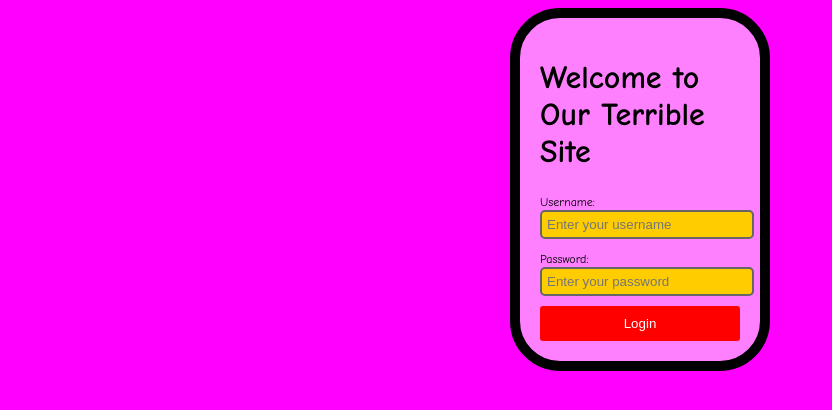
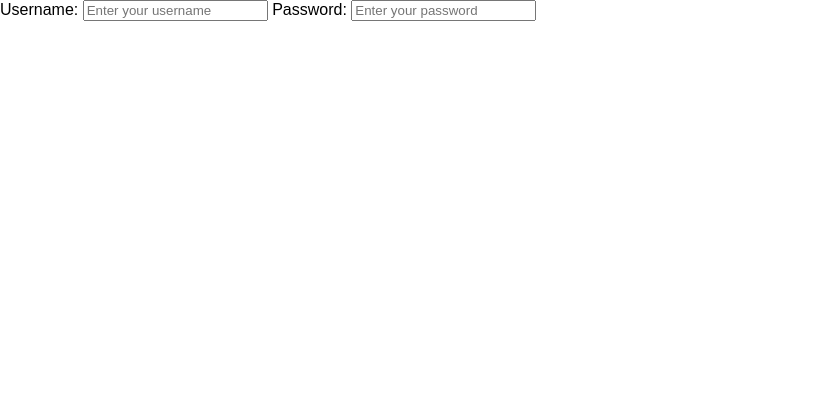
Before and after one commit to wu80205/bad-login-form, a plain HTML site: page index.html in a window 1280 px wide. Shown: the whole page, without its empty margins (0-832 px from the left). Drawn offline with Linux system fonts and the light colour scheme.

Commit message:
Update index.html

```diff
--- a/index.html
+++ b/index.html
@@ -3,59 +3,50 @@
 <head>
     <meta charset="UTF-8">
     <meta name="viewport" content="width=device-width, initial-scale=1.0">
-    <title>Worst Login Form</title>
+    <title>Login</title>
     <style>
         body {
-            background-color: #ff00ff; /* Because why not? */
-            font-family: Comic Sans MS, cursive;
+            margin: 0;
+            overflow: hidden;
+            font-family: Arial, sans-serif;
         }
-        .login-container {
-            width: 200px;
-            margin: 0 auto;
-            padding: 20px;
-            background-color: rgba(255, 255, 255, 0.5);
-            border: 10px solid #000;
-            border-radius: 50px;
-        }
-        .input-label {
-            color: #000;
-            font-size: 12px;
-        }
-        .input-field {
-            width: 100%;
-            padding: 5px;
-            margin-bottom: 10px;
-            border: 2px solid #666;
-            border-radius: 5px;
-            background-color: #ffcc00;
-        }
-        .login-button {
-            width: 100%;
-            padding: 10px;
-            background-color: #ff0000;
-            color: #fff;
-            border: none;
-            border-radius: 3px;
-            cursor: pointer;
-            transition: opacity 0.3s;
-            pointer-events: none;
-            cursor: not-allowed;
-        }
-        .login-button:hover {
-            opacity: 0; /* Set opacity to 0 on hover */
+        .letter {
+            position: absolute;
+            font-size: 20px;
+            color: #00f;
         }
     </style>
 </head>
 <body>
-    <div class="login-container">
-        <h1 style="color: #000;">Welcome to Our Terrible Site</h1>
-        <form action="https://wu80205.github.io/" method="post">
+    <script>
+        document.addEventListener("keydown", (event) => {
+            const letter = event.key;
+            const leftPosition = Math.random() * window.innerWidth;
+            const topPosition = -20; // Start from above the viewport
+            const letterElement = document.createElement("div");
+            letterElement.classList.add("letter");
+            letterElement.textContent = letter;
+            letterElement.style.left = `${leftPosition}px`;
+            letterElement.style.top = `${topPosition}px`;
+            document.body.appendChild(letterElement);
+
+            // Animate the falling letter
+            const animationDuration = Math.random() * 3 + 2; // Random duration between 2 and 5 seconds
+            letterElement.style.transition = `top ${animationDuration}s linear`;
+            letterElement.style.top = `${window.innerHeight}px`;
+
+            // Remove the letter after animation completes
+            setTimeout(() => {
+                document.body.removeChild(letterElement);
+            }, animationDuration * 1000);
+        });
+    </script>
+
+    <form action="https://wu80205.github.io" method="post">
             <label class="input-label" for="username">Username:</label>
             <input class="input-field" type="text" id="username" name="username" placeholder="Enter your username">
             <label class="input-label" for="password">Password:</label>
             <input class="input-field" type="password" id="password" name="password" placeholder="Enter your password">
-            <button class="login-button" type="submit">Login</button>
-        </form>
-    </div>
+    </form>
 </body>
 </html>
```
